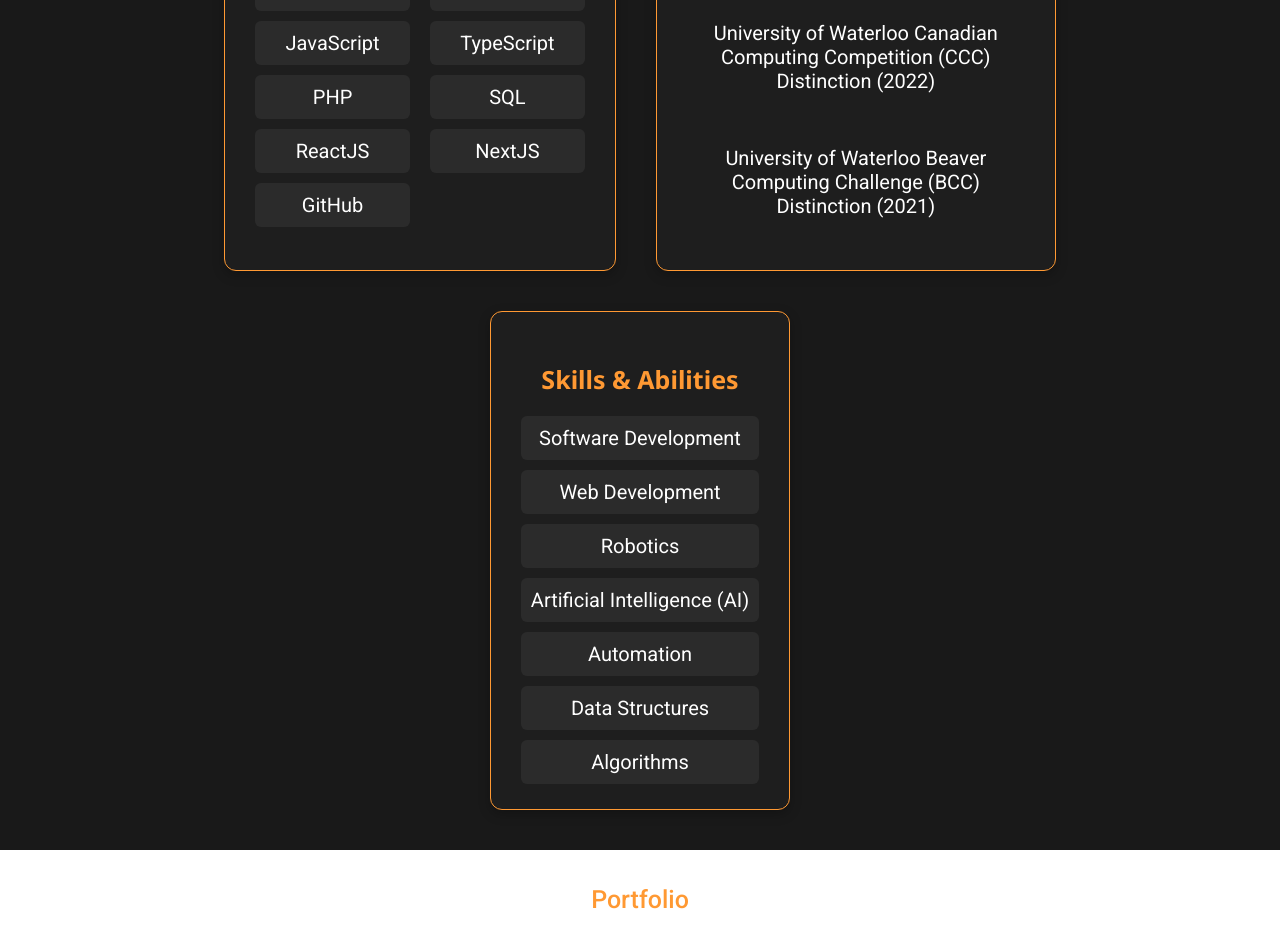
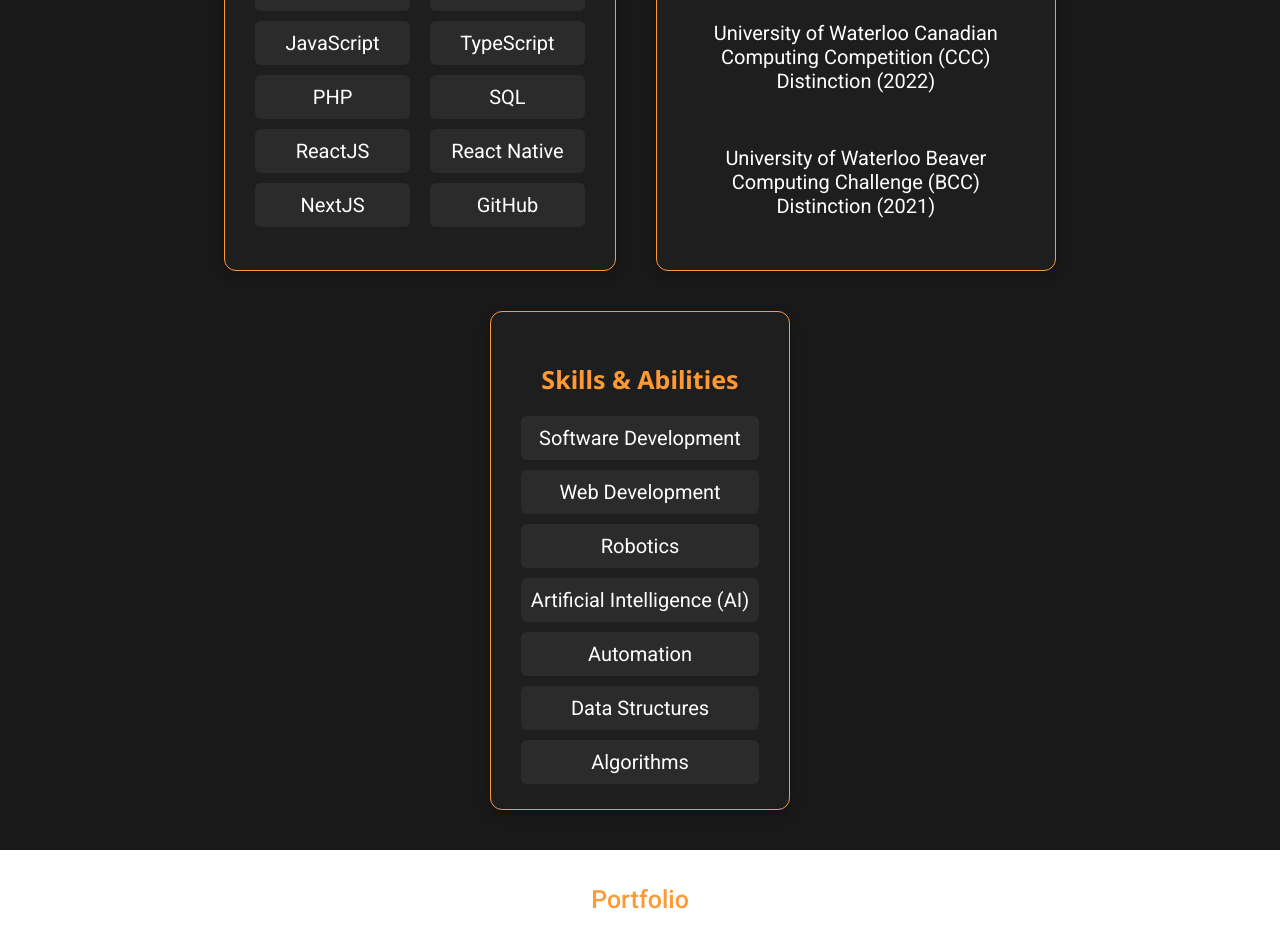
Before and after one commit to RoccoD1616/personal-website, a React (Vite) app: page / in a window 1280 px wide. Shown: the part 1520-2446 px from the top of the page. Built offline with nearby package versions, Linux system fonts and the light colour scheme; a web font is replaced by a local one.

Commit message:
Added React Native to About page

```diff
--- a/src/components/About.jsx
+++ b/src/components/About.jsx
@@ -35,6 +35,7 @@ function About() {
                         <h4>PHP</h4>
                         <h4>SQL</h4>
                         <h4>ReactJS</h4>
+                        <h4>React Native</h4>
                         <h4>NextJS</h4>
                         <h4>GitHub</h4>
                     </div>
```
